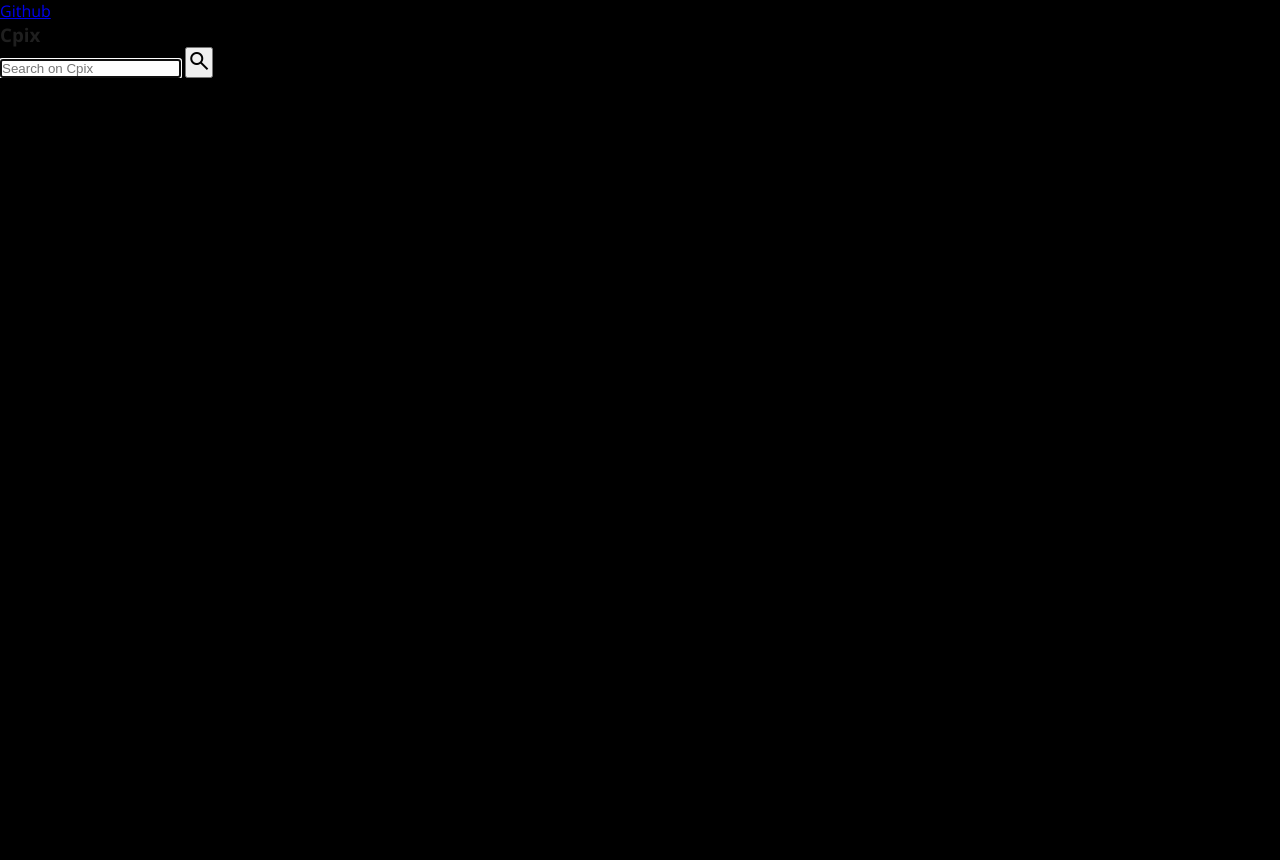
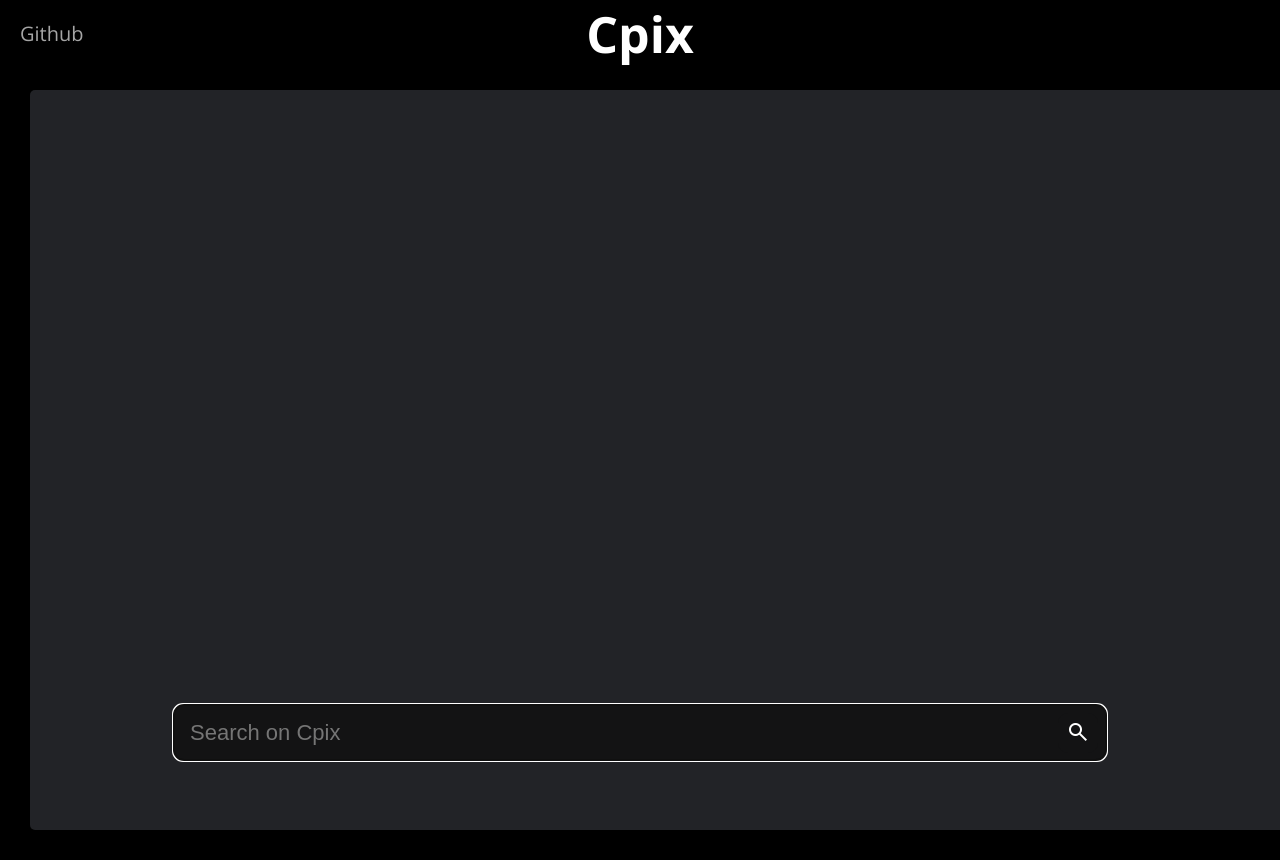
Before and after one commit to SrijanSriv211/Cpix, a Flask app: page / in a window 1280 px wide. Before the commit the page ends 78 px from the top, so only its background shows below. Run offline with Flask 3, Linux system fonts and the light colour scheme; parts of the project's set-up code (start-up, migrations or seed data) failed here and were passed over.

Commit message:
update UI 4 (looks great! took inspiration from google bard design)

```diff
--- a/web/static/style.css
+++ b/web/static/style.css
@@ -11,18 +11,19 @@
 ::-webkit-scrollbar
 {
     width: 8px;
-    background: white;
+    background: #222327;
+    border-radius: 5px;
 }
 
 ::-webkit-scrollbar-thumb
 {
-    background: var(--black);
-    border-radius: 10px;
+    background: #80868b;
+    border-radius: 5px;
 }
 
-::-webkit-scrollbar-thumb:hover
+::-webkit-scrollbar-thumb:active
 {
-    background: var(--grey);
+    background: #404040;
 }
 
 *
@@ -39,21 +40,141 @@ body
     background-color: black;
 }
 
-/* .results-container
+.title-bar
 {
-    height: 500px;
-    width: 1000px;
-    background-color: black;
-} */
+    display: flex;
+    height: 60px;
+    text-align: center;
+}
+
+nav ul
+{
+    display: flex;
+    font-size: 20px;
+    list-style-type: none;
+}
+
+nav ul li
+{
+    margin: 20px;
+    cursor: pointer;
+}
+
+nav ul li a
+{
+    color: #a5a5a5;
+    text-decoration: none;
+    transition: 0.2s;
+}
+
+nav ul li a:hover
+{
+    color: white;
+}
+
+.title
+{
+    position: absolute;
+    left: 50%;
+    transform: translateX(-50%);
+    text-align: center;
+    font-size: 50px;
+    cursor: default;
+    color: white;
+}
+
+.results-container
+{
+    border-radius: 5px;
+    margin: 30px;
+    width: 1720px;
+    height: 600px;
+    padding: 70px;
+    font-size: 20px;
+    background-color: #222327;
+    overflow-y: auto;
+}
+
+#results
+{
+    list-style-type: none;
+}
 
 #results li
 {
-    margin: 50px;
-    /* height: 500px; */
-    width: 1000px;
+    cursor: pointer;
+    margin-bottom: 10px;
+    padding: 40px;
+    border: none;
+    border-radius: 5px;
+    background-color: #131314;
+    transition: 0.2s;
 }
 
 #results li:hover
 {
-    background-color: #404040;
+    background-color: #1b1b1b;
 }
+
+#results li a
+{
+    color: white;
+	text-decoration: none;
+    transition: 0.2s;
+}
+
+#results li a:hover
+{
+	text-decoration: underline;
+}
+
+.search-container
+{
+    display: flex;
+    justify-content: center;
+}
+
+#search-bar
+{
+    position: absolute;
+    display: flex;
+    padding: 10px;
+    bottom: 30px;
+}
+
+#inputbox
+{
+    font-size: 22px;
+    color: white;
+    background-color: #131314;
+    border: none;
+    border-radius: 10px;
+    width: 900px;
+    height: 55px;
+    padding-left: 16px;
+    padding-right: 16px;
+}
+
+.inputbtn
+{
+    position: absolute;
+    top: 18px;
+    right: 18px;
+    font-size: 20px;
+    padding-top: 3px;
+    color: white;
+    background-color: #131314;
+    border: none;
+    outline: none;
+    border-radius: 10px;
+    width: 40px;
+    height: 40px;
+    cursor: pointer;
+    aspect-ratio: 1;
+    transition: 0.2s;
+}
+
+.inputbtn:hover
+{
+    background-color: #222327;
+}
```
